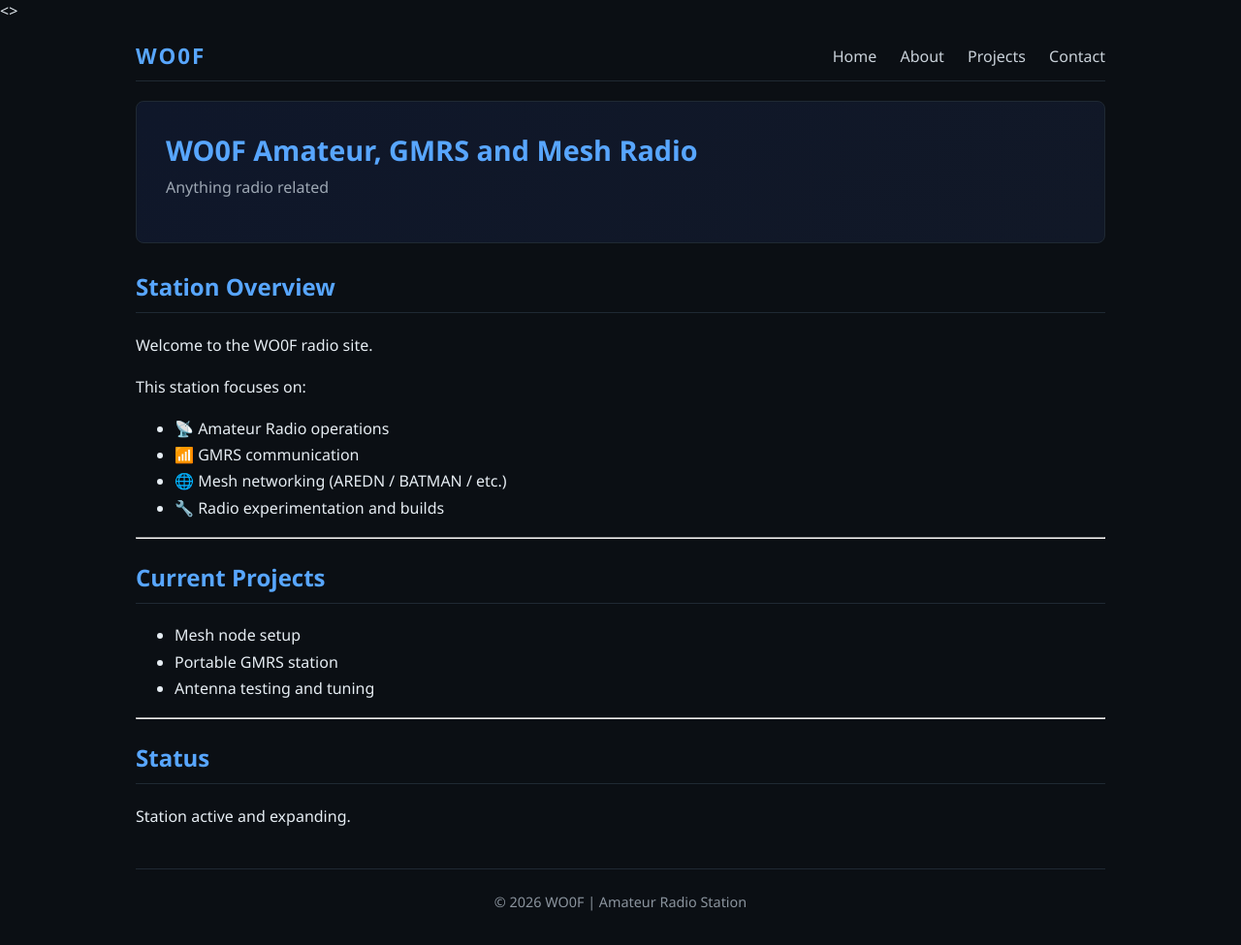
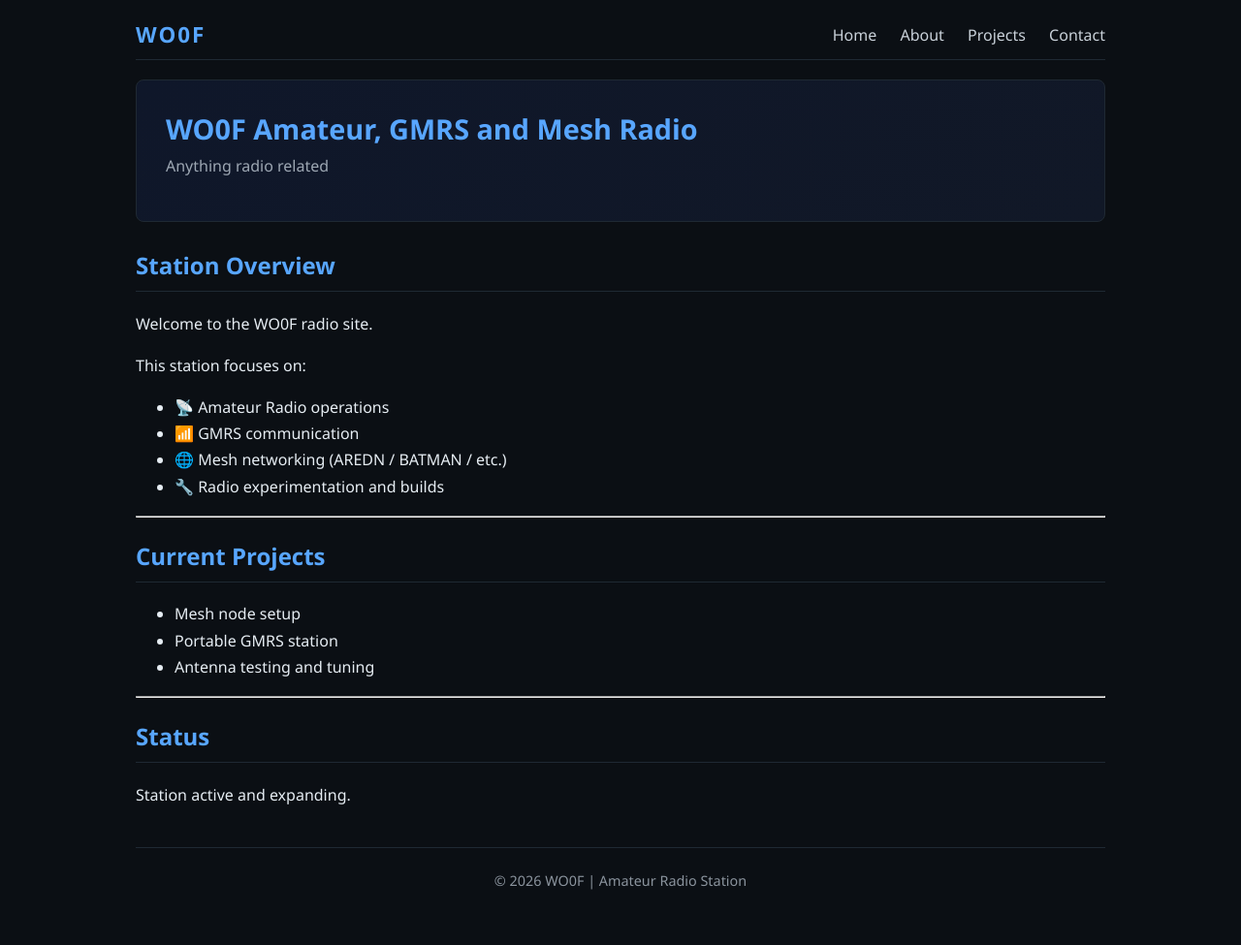
Before and after one commit to Lymitliss/Lymitliss.github.io, a Jekyll site: the page built from index.md, in a window 1280 px wide. Shown: the whole page at 97% size. Built offline with Jekyll 4.4.1, drawn with Linux system fonts in a browser that asks for light colours; after the commit the page ends 953 px from its top, so only the background shows below that.

Commit message:
Update default.html

```diff
--- a/_layouts/default.html
+++ b/_layouts/default.html
@@ -1,17 +1,17 @@
 <!DOCTYPE html>
 <html lang="en">
-<<link rel="icon" href="{{ '/assets/favicon-v2.png' | relative_url }}" type="image/png">>
+<head>
   <meta charset="UTF-8">
   <title>{{ page.title | default: site.title }}</title>
   <meta name="viewport" content="width=device-width, initial-scale=1.0">
 
+  <link rel="icon" type="image/png" href="{{ '/assets/favicon-v2.png' | relative_url }}">
+  <link rel="apple-touch-icon" href="{{ '/assets/favicon.png' | relative_url }}">
+
   <link rel="stylesheet" href="{{ '/assets/style.css' | relative_url }}">
 </head>
 <body>
-
   <div class="container">
-
-  <!-- NAVBAR -->
     <nav class="navbar">
       <div class="logo">WO0F</div>
       <div class="nav-links">
@@ -22,23 +22,18 @@
       </div>
     </nav>
 
-  <!-- HEADER -->
     <header class="hero">
       <h1>{{ site.title }}</h1>
       <p>{{ site.description }}</p>
     </header>
 
-  <!-- CONTENT -->
     <main>
       {{ content }}
     </main>
 
-  <!-- FOOTER -->
     <footer>
       <p>© {{ site.time | date: "%Y" }} WO0F | Amateur Radio Station</p>
     </footer>
-
   </div>
-
 </body>
 </html>
```
Lines whose indentation alone changed are shown as unchanged.
